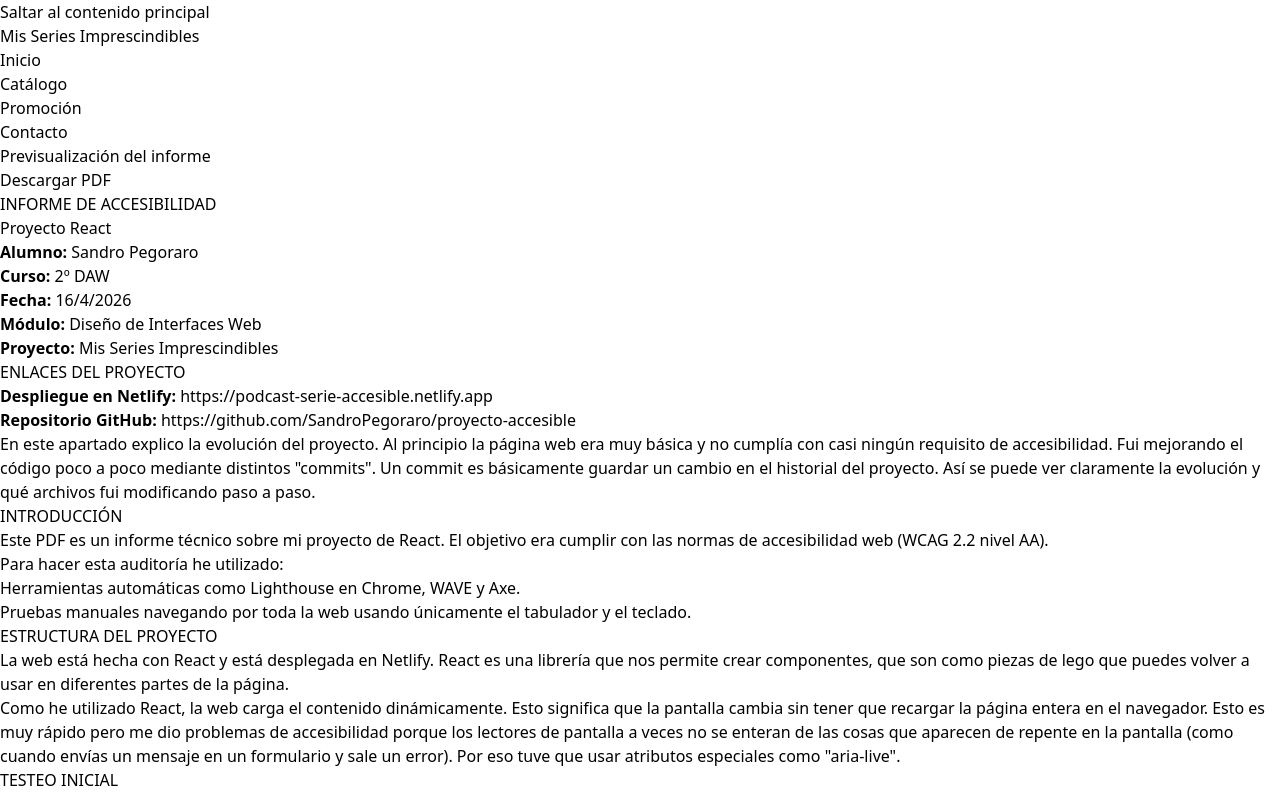
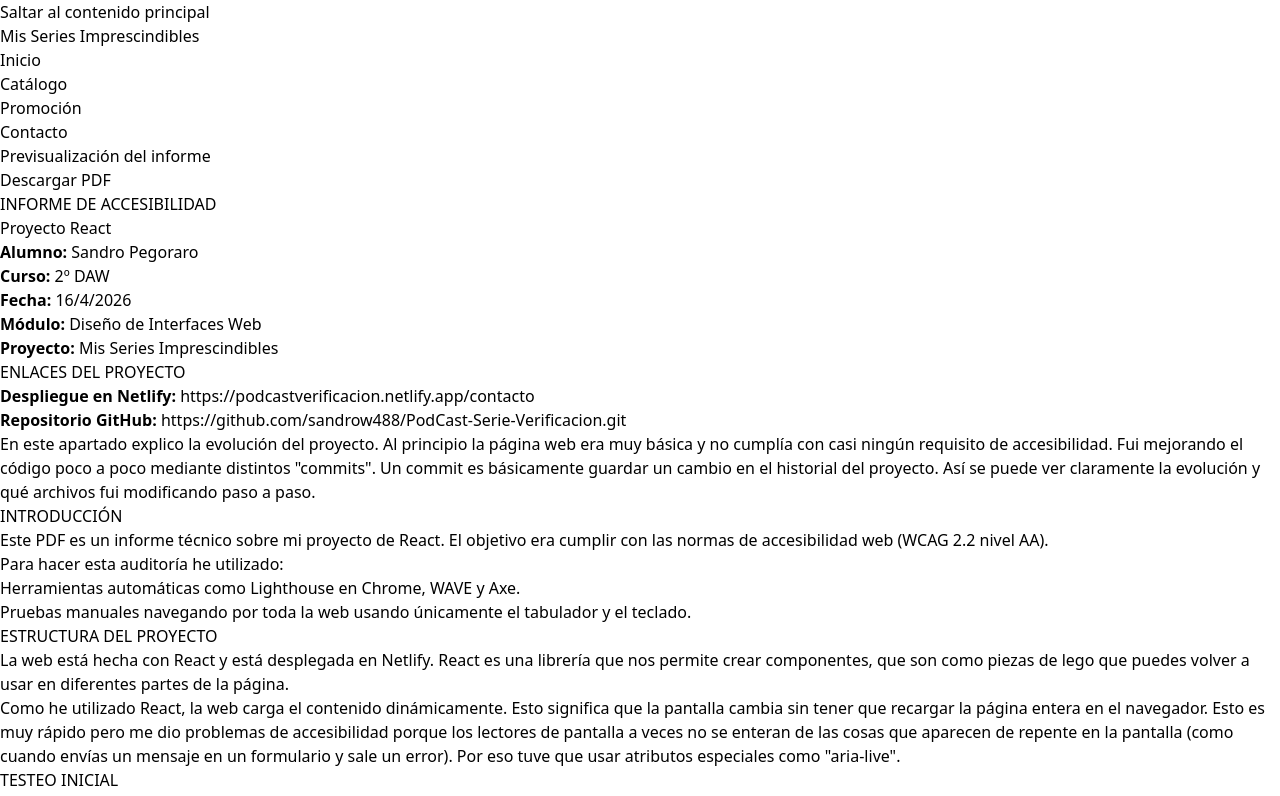
Before and after one commit to sandrow488/PodCast-Serie-Verificacion, a React (Vite) app: page /informe-documento in a window 1280 px wide. Shown: the top 796 px of the page. Built offline with nearby package versions, Linux system fonts and the light colour scheme.

Commit message:
Enlaces actualizados

```diff
--- a/src/components/InformePDF.jsx
+++ b/src/components/InformePDF.jsx
@@ -67,8 +67,8 @@ export default function InformePDF() {
         <section className="mb-8">
           <h3 className="text-base font-bold bg-gray-200 text-gray-800 p-1.5 mb-3 border-l-4 border-gray-500">ENLACES DEL PROYECTO</h3>
           <ul className="mb-6 pl-5 space-y-1 text-slate-800 list-disc marker:text-slate-500">
-            <li><strong>Despliegue en Netlify:</strong> https://podcast-serie-accesible.netlify.app</li>
-            <li><strong>Repositorio GitHub:</strong> https://github.com/SandroPegoraro/proyecto-accesible</li>
+            <li><strong>Despliegue en Netlify:</strong> https://podcastverificacion.netlify.app/contacto</li>
+            <li><strong>Repositorio GitHub:</strong> https://github.com/sandrow488/PodCast-Serie-Verificacion.git</li>
           </ul>
           <p className="mb-4 text-slate-700 text-justify">
             En este apartado explico la evolución del proyecto. Al principio la página web era muy básica y no cumplía con casi ningún requisito de accesibilidad. Fui mejorando el código poco a poco mediante distintos "commits". Un commit es básicamente guardar un cambio en el historial del proyecto. Así se puede ver claramente la evolución y qué archivos fui modificando paso a paso.
```
